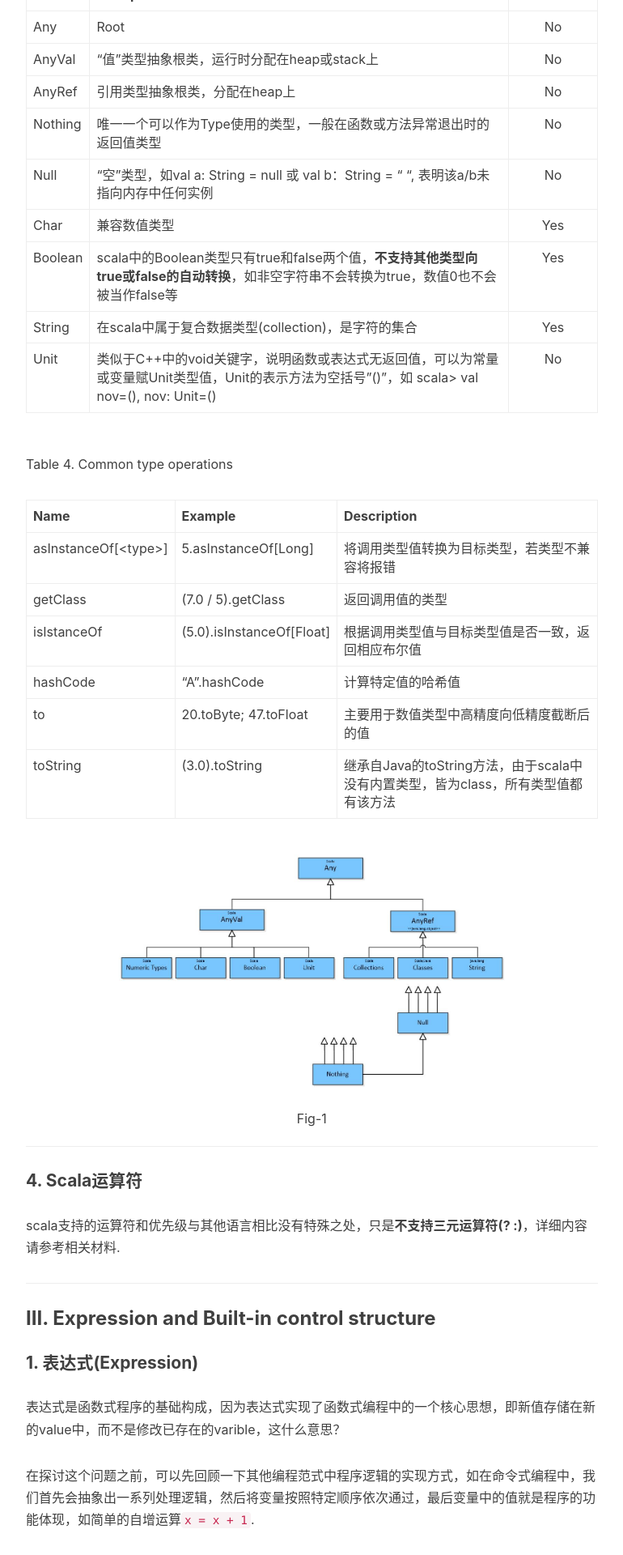
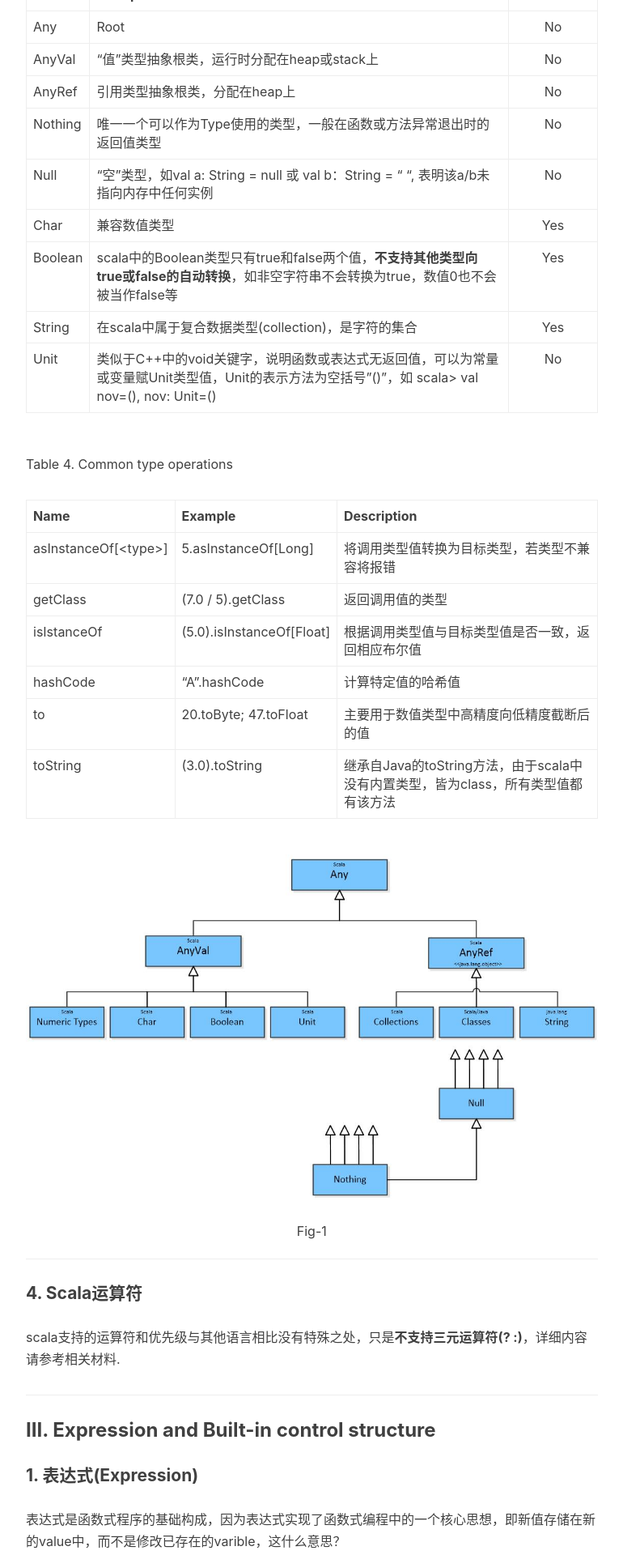
Before and after one commit to VVViy/VVViy.github.io, a Jekyll site: the page built from _posts/2018-12-01-Learning-Chisel-and-Scala-Part-I.md, in a window 1280 px wide. Shown: the part 4480-6400 px from the top of the page at 81% size, without its empty margins (233-1003 px from the left). Built offline with Jekyll 4.4.1, drawn with Linux system fonts in a browser that asks for light colours; nearby versions of some CDN libraries; comment, search, counter and statistics services are not loaded.

Commit message:
Update 2018-12-01-Learning-Chisel-and-Scala-Part-I.md

```diff
--- a/_posts/2018-12-01-Learning-Chisel-and-Scala-Part-I.md
+++ b/_posts/2018-12-01-Learning-Chisel-and-Scala-Part-I.md
@@ -178,7 +178,7 @@ Table 4. Common type operations
 
 <div align="center">
 
-<img src="https://github.com/VVViy/VVViy.github.io/blob/master/img/blog%235-%231.jpg?raw=true" height="500" width="477">
+<img src="https://github.com/VVViy/VVViy.github.io/blob/master/img/blog%235-%231.jpg?raw=true" />
 
 Fig-1
 
```
